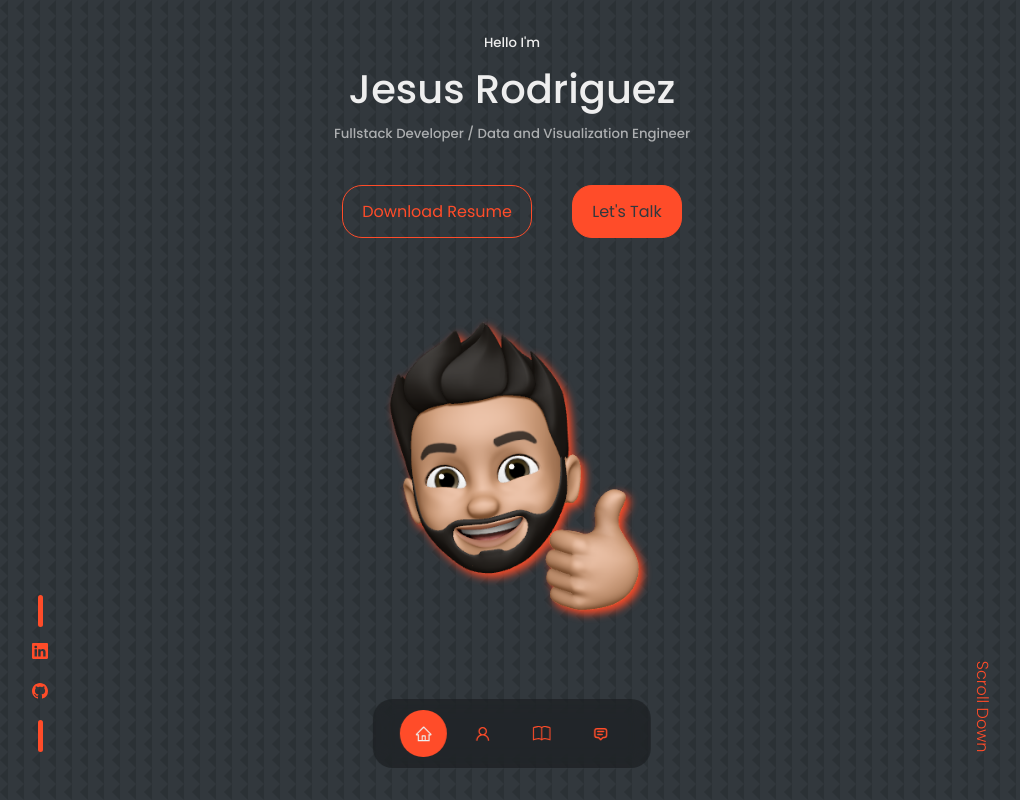
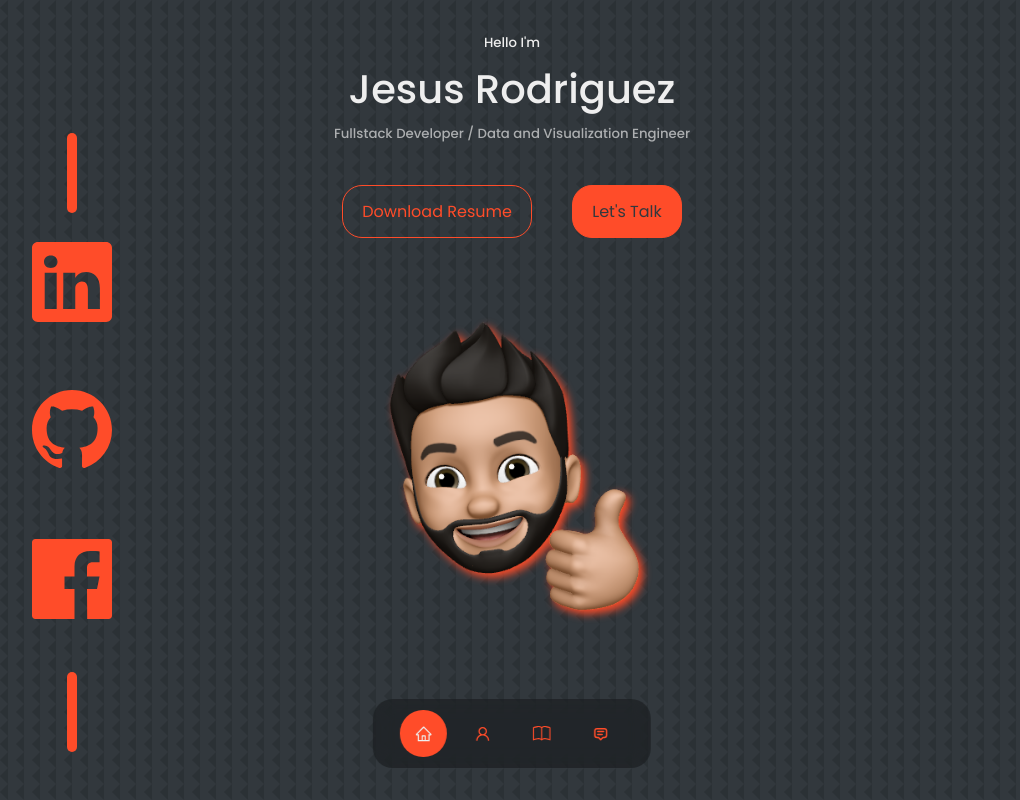
Before and after one commit to JesusRodriguezDev/portfolio_react_version, a React (Create React App) app: page / in a window 1280 px wide. Shown: the top 800 px of the page, without its empty margins (128-1148 px from the left). Built offline with nearby package versions, Linux system fonts and the light colour scheme.

Commit message:
added state logic for nav var and fixed some of the social media icons styling

```diff
--- a/src/components/header/HeaderSocial.jsx
+++ b/src/components/header/HeaderSocial.jsx
@@ -2,15 +2,22 @@ import React from "react";
 import "./header.css";
 import { BsLinkedin } from "react-icons/bs";
 import { BsGithub } from "react-icons/bs";
+import { GrFacebook } from "react-icons/gr";
 
 const HeaderSocial = () => {
   return (
     <div className="header__socials">
-      <a id="icon" href="https://linkedin.com" target="_blank">
+      <a href="https://linkedin.com" target="_blank">
         <BsLinkedin />
       </a>
-      <a id="icon" href="https://github.com" target="_blank">
+      <a href="https://github.com/JesusRodriguezDev" target="_blank">
         <BsGithub />
+      </a>
+      <a
+        href="https://www.facebook.com/jesus.rodriguez.12327608/"
+        target="_blank"
+      >
+        <GrFacebook />
       </a>
     </div>
   );
--- a/src/components/header/header.css
+++ b/src/components/header/header.css
@@ -27,13 +27,14 @@ header {
   position: absolute;
   left: 0;
   bottom: 3rem;
+  font-size: 5rem;
 }
 
 .header__socials::after,
 .header__socials::before {
   content: "";
-  width: 5px;
-  height: 2rem;
+  width: 10px;
+  height: 5rem;
   background: var(--color-primary);
   border-radius: 5px;
 }
@@ -72,8 +73,7 @@ header {
   .header {
     height: 100vh;
   }
-  .header__socials,
-  .scroll__down {
+  .header__socials {
     display: none;
   }
 }
--- a/src/components/header/header.jsx
+++ b/src/components/header/header.jsx
@@ -20,9 +20,9 @@ const Header = () => {
           <img src={MyPicture} alt="me" />
         </div>
 
-        <a href="#contact" className="scroll__down">
+        {/* <a href="#contact" className="scroll__down">
           Scroll Down
-        </a>
+        </a> */}
       </div>
     </header>
   );
--- a/src/index.js
+++ b/src/index.js
@@ -1,6 +1,6 @@
-import React from "react";
+// import React from "react";
 import ReactDOM from "react-dom";
 import App from "./App";
 import "./index.css";
 
-ReactDOM.render(<App />, document.getElementById("root"));
+ReactDOM.render(<App />, document.querySelector("#root"));
```
